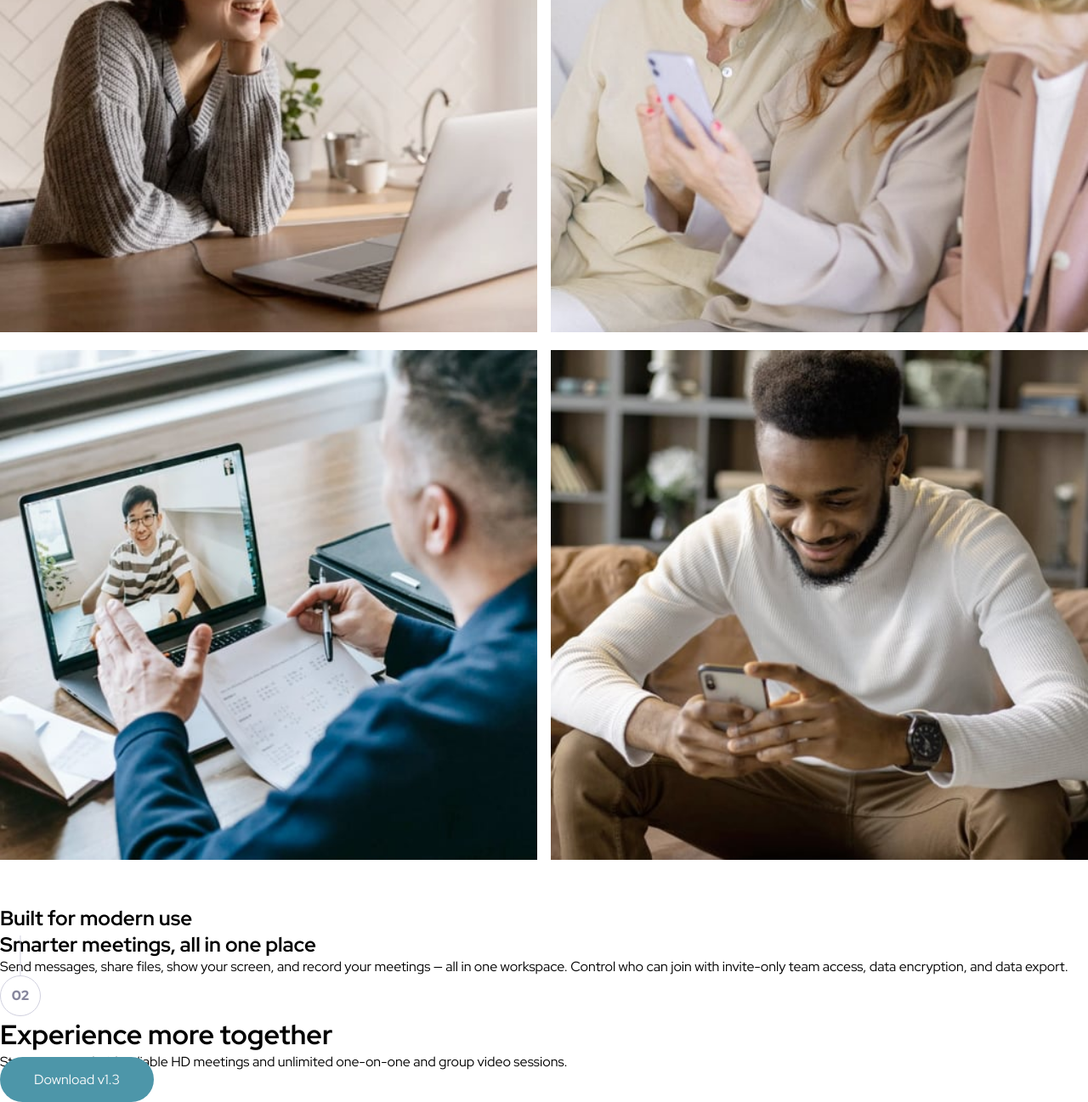
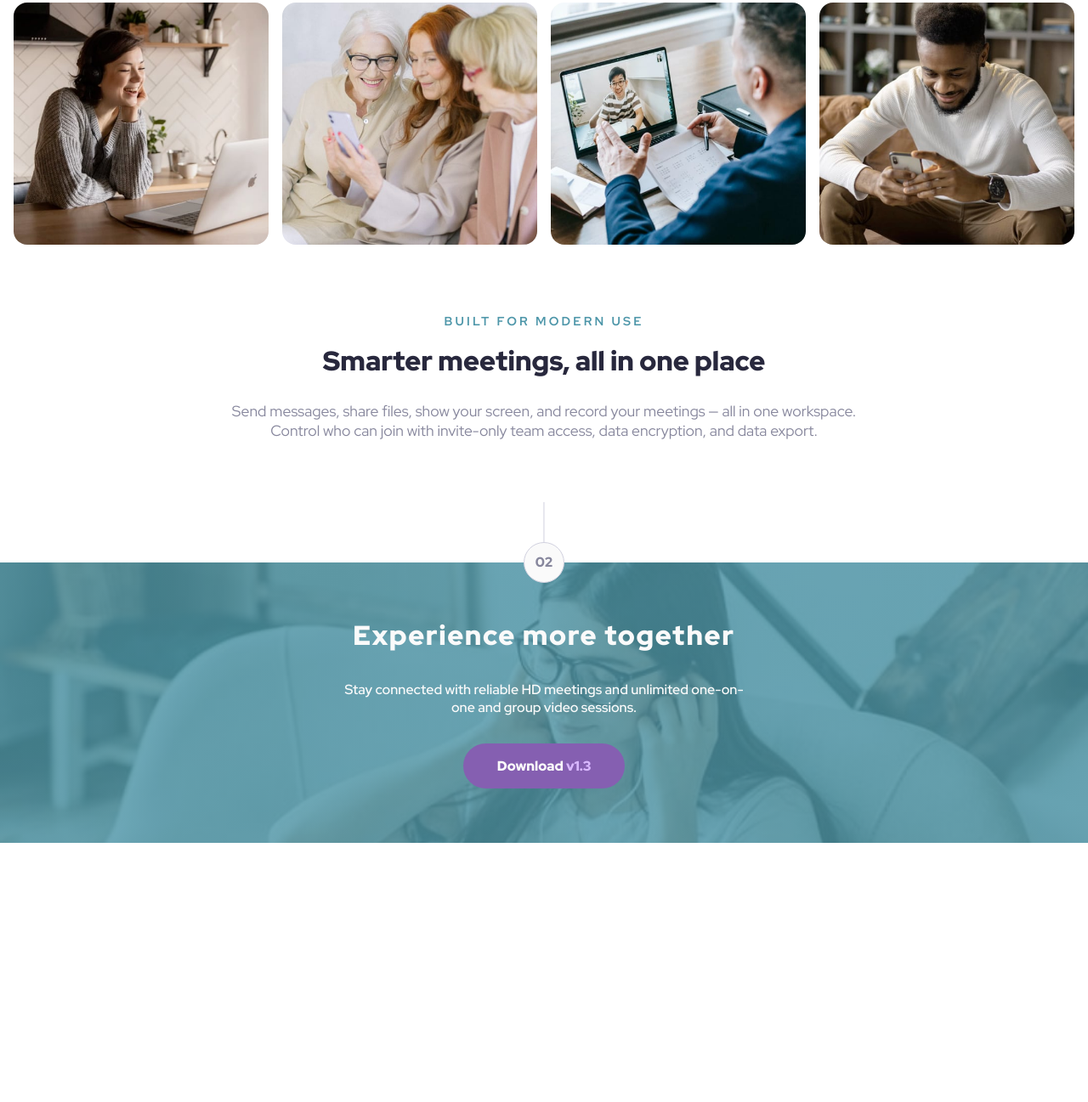
Before and after one commit to matiasaltier/LANDING-PAGE-FM, a plain HTML site: page starter-code/index.html in a window 1280 px wide. Shown: the part 1101-2398 px from the top of the page at 85% size. After the commit the page ends 2093 px from the top, so only its background shows below. Drawn offline with Linux system fonts and the light colour scheme.

Commit message:
Add tablet and desktop layout

```diff
--- a/css/main.css
+++ b/css/main.css
@@ -14,7 +14,7 @@
   padding: 0;
   box-sizing: border-box;
   font-family: "Red Hat Display", sans-serif;
-  text-wrap: balance;
+  overflow-wrap: break-word;
 }
 
 .logo {
@@ -26,7 +26,7 @@
 
 .hero-content {
   display: grid;
-  justify-content: center;
+  justify-items: center;
   align-content: center;
   text-align: center;
   grid-template-columns: 1fr 1fr;
@@ -57,15 +57,18 @@
   gap: 2rem;
 }
 
-.content-title {
+.content__title {
+  max-width: 25rem;
   font-size: 2.6rem;
   font-weight: 900;
   color: var(--slate-900);
 }
 
-.content-text {
+.content__text {
   font-size: 1.1rem;
-  min-width: 80%;
+  padding: 0 1.8rem 0 1.8rem;
+  max-width: 31rem;
+  overflow-wrap: break-word;
   color: var(--slate-600);
 }
 
@@ -146,22 +149,140 @@
   grid-template-columns: 1fr 1fr;
   grid-template-rows: 1fr;
   gap: 1rem;
+  padding: 0 1rem 0 1rem;
 }
 
-.gallery__first img {
+.info-gallery > img {
   width: 100%;
+  border-radius: 1rem;
 }
 
-.gallery__second img{
-  width: 100%;
+.info-container {
+  display: flex;
+  flex-direction: column;
+  align-items: center;
+  text-align: center;
+  padding: 2rem;
+  gap: 1rem;
 }
 
-.gallery__three img{
-  width: 100%;
-
+.container__subtitle {
+  color: var(--cyan-600);
+  letter-spacing: .2rem;
+  font-size: .9rem;
+  text-transform: uppercase;
 }
 
-.gallery__four img{
-  width: 100%;
+.container__title {
+  font-size: 2rem;
+  color: var(--slate-900);
+  font-weight: 900;
+  padding: 0 2rem 0 2rem;
+}
 
+.container__text {
+  font-size: 1.1rem;
+  text-wrap: balance;
+  padding: .6rem 1rem 0 1rem;
+  min-width: 80%;
+  color: var(--slate-600);
+  padding-bottom: 2rem;
 }
+
+footer {
+  display: flex;
+  flex-direction: column;
+  align-items: center;
+  justify-content: center;
+  padding-top: 5rem;
+  position: relative;
+}
+
+.footer-description {
+  background-image: linear-gradient(
+    rgba(77, 150, 168, 0.8),
+    rgba(77, 150, 168, 0.8)
+    ), url(../starter-code/assets/mobile/image-footer.jpg);
+  background-size: cover;
+  display: flex;
+  flex-direction: column;
+  align-items: center;
+  text-align: center;
+  padding: 4rem;
+  gap: 2rem;
+  color: var(--white);
+}
+
+.description__title {
+  font-weight: 900;
+  letter-spacing: 0.1rem;
+}
+.description__text {
+  font-weight: 600;
+}
+
+.featured {
+  background-color: var(--purple-600);
+  font-weight: 900;
+}
+
+.featured span {
+  color: var(--purple-300);
+}
+
+.foot {
+  position: absolute;
+  top: 3.5rem;
+  background: var(--white);
+}
+
+@media (min-width: 768px) {
+  .content__title {
+    padding-top: 1rem;
+    text-wrap: balance;
+    max-width: 20rem;
+  }
+
+  .content__text {
+    max-width: 30rem;
+    overflow-wrap: break-word;
+  }
+
+  .content-cta {
+    flex-direction: row;
+  }
+
+  .info-gallery {
+    grid-template-columns: repeat(4, 1fr);
+  }
+
+  .container__text {
+    max-width: 7rem;
+  }
+
+  .content-bg__left,
+  .content-bg__right {
+    min-width: 100%;
+  }
+
+  .footer-description {
+    background-image: linear-gradient(
+    rgba(77, 150, 168, 0.8),
+    rgba(77, 150, 168, 0.8)
+    ), url(../starter-code/assets/tablet/image-footer.jpg);
+    min-width: 100%;
+  }
+
+  .description__text {
+    max-width: 30rem;
+  }
+}
+
+@media (min-width: 1440px) {
+  .hero-content {
+    grid-template-columns: 1fr 1fr 1fr;
+    grid-template-areas:
+    "box1 box3 box2";
+    padding-bottom: 4rem;
+  }
+}
--- a/starter-code/index.html
+++ b/starter-code/index.html
@@ -39,10 +39,10 @@
         alt="">
 
       <div class="wrapper-content">
-        <h1 class="content-title">
+        <h1 class="content__title">
           Group Chat for Everyone
         </h1>
-        <p class="content-text">
+        <p class="content__text">
           Meet makes it easy to connect with others face-to-face virtually and collaborate across any device.
         </p>
 
@@ -64,29 +64,21 @@
       </div>
 
       <div class="info-gallery">
-        <div class="gallery__first">
         <img
           src="./assets/desktop/image-woman-in-videocall.jpg"
-           alt="">
-        </div>
+          alt="Woman in videocall">
 
-        <div class="gallery__second">
         <img
           src="./assets/desktop/image-women-videochatting.jpg"
-           alt="">
-        </div>
+          alt="Women in videeochatting">
 
-        <div class="gallery__three">
         <img
           src="./assets/desktop/image-men-in-meeting.jpg"
-           alt="">
-        </div>
+          alt="Men in meeting">
 
-        <div class="gallery__four">
         <img
           src="./assets/desktop/image-man-texting.jpg"
-           alt="">
-        </div>
+          alt="Man texting">
       </div>
 
       <div class="info-container">
@@ -102,7 +94,7 @@
 
   <footer>
     <div class="indicator"></div>
-      <div class="circle">
+      <div class="circle foot">
         <span class="number">02</span>
       </div>
     </div>
@@ -112,7 +104,7 @@
       <p class="description__text">
         Stay connected with reliable HD meetings and unlimited one-on-one and group video sessions.
       </p>
-      <a class="cta__download footer" href="#">Download v1.3</a>
+      <a class="cta__download featured" href="#">Download <span>v1.3</span></a>
     </div>
   </footer>
 
```
Lines whose indentation alone changed are shown as unchanged.
